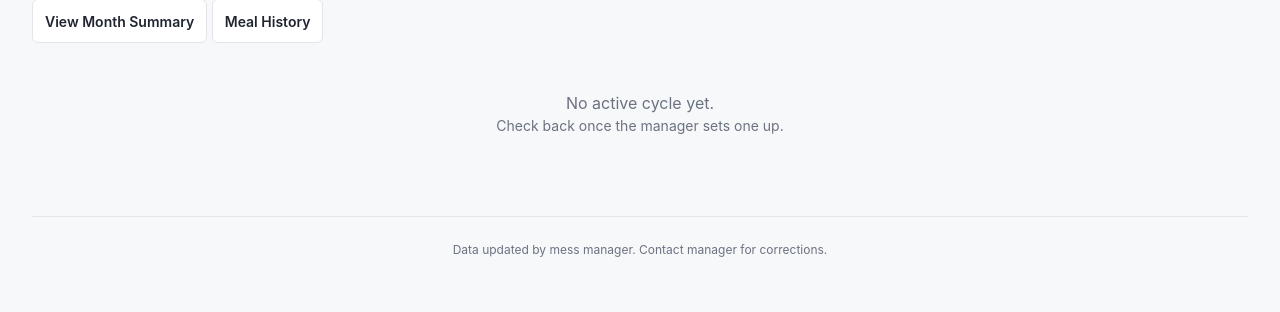
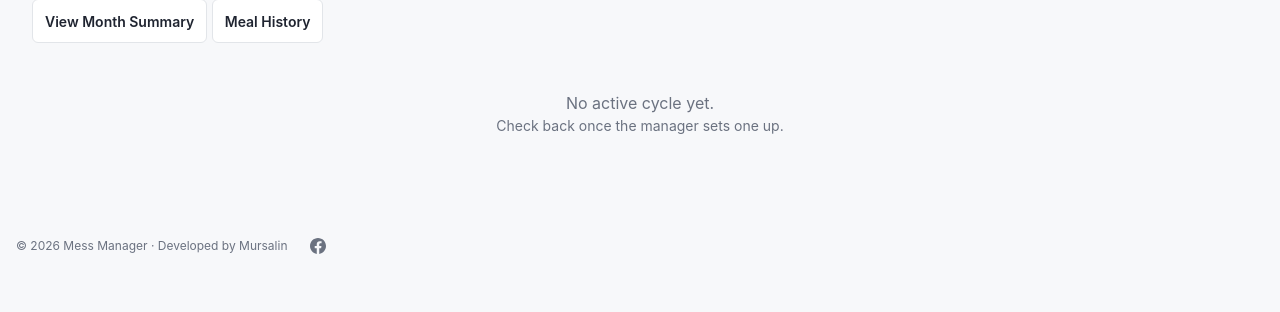
Before and after one commit to mohammad-mursalin/mess-management-system, a Django app: page / in a window 1280 px wide. Shown: the part 211-523 px from the top of the page. Run offline with Django 5.2, Linux system fonts and the light colour scheme; data that the repository does not hold is empty.

Commit message:
Add app footer with copyright and Facebook contact link to templates

```diff
--- a/static/css/app.css
+++ b/static/css/app.css
@@ -2113,3 +2113,47 @@ body.login-page input[type="password"]:focus {
 [htmx-settling] {
     opacity: 0.8;
 }
+
+/* ============================================================
+   App Footer
+   ============================================================ */
+
+.app-footer {
+    display: inline-flex;
+    align-items: center;
+    gap: 8px;
+    padding: 8px 16px;
+    padding-bottom: calc(8px + env(safe-area-inset-bottom));
+    font-size: 12px;
+    color: var(--color-text-muted);
+    flex-wrap: wrap;
+}
+
+.fb-link {
+    display: inline-flex;
+    align-items: center;
+    justify-content: center;
+    min-width: 44px;
+    min-height: 44px;
+    padding: 4px;
+    color: var(--color-text-muted);
+    text-decoration: none;
+    border-radius: 6px;
+    transition: background-color 0.15s;
+}
+
+.fb-link:hover {
+    background-color: var(--color-surface);
+    color: var(--color-text-primary);
+}
+
+.fb-icon {
+    width: 16px;
+    height: 16px;
+    pointer-events: none;
+}
+
+.footer-dev {
+    color: var(--color-accent);
+    font-weight: 600;
+}
--- a/templates/base_public.html
+++ b/templates/base_public.html
@@ -71,13 +71,20 @@
         </main>
     </div>
     {% else %}
-        <footer class="public-footer">
-            {% block footer %}
-            Data updated by mess manager. Contact manager for corrections.
-            {% endblock %}
-        </footer>
     </div>
     {% endif %}
+
+    <footer class="app-footer">
+        <span class="footer-text">© 2026 Mess Manager · Developed by Mursalin</span>
+        <a href="https://www.facebook.com/mdmursalin.lamon.5/" target="_blank" rel="noopener noreferrer" class="fb-link" aria-label="Contact on Facebook">
+            <svg class="fb-icon" viewBox="0 0 24 24" width="16" height="16" fill="currentColor" aria-hidden="true">
+                <path d="M24 12.073c0-6.627-5.373-12-12-12s-12 5.373-12 12c0 5.99 4.388 10.954 10.125 11.854v-8.385H7.078v-3.47h3.047V9.43c0-3.007 1.792-4.669 4.533-4.669 1.312 0 2.686.235 2.686.235v2.953H15.83c-1.491 0-1.956.925-1.956 1.874v2.25h3.328l-.532 3.47h-2.796v8.385C19.612 23.027 24 18.062 24 12.073z"/>
+            </svg>
+        </a>
+        {% if debug %}
+        <span class="footer-dev">(DEV)</span>
+        {% endif %}
+    </footer>
 {% block extra_js %}{% endblock %}
 </body>
 </html>
```
Also changed, not shown: templates/base_manager.html (+12 -0 lines).
